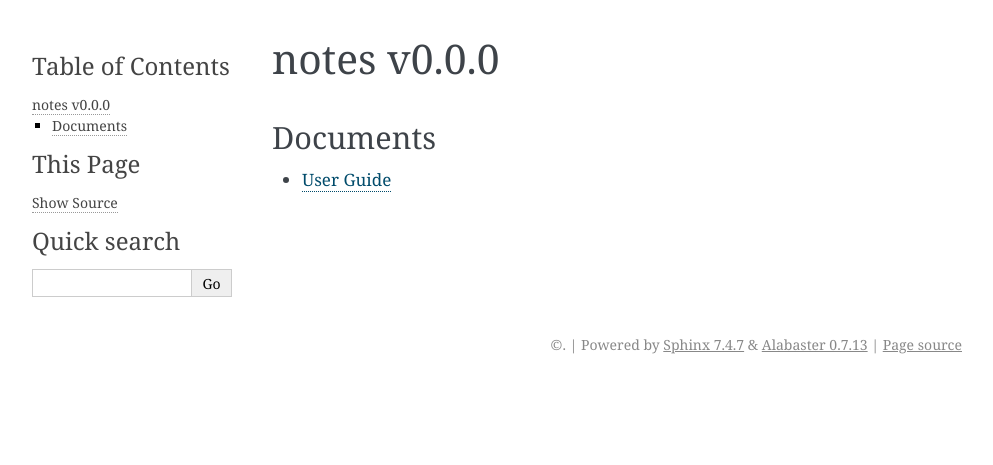
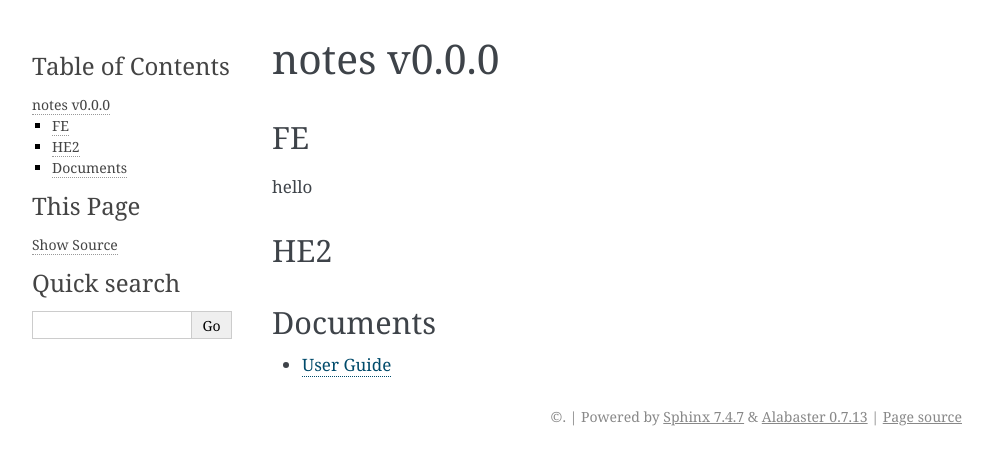
Before and after one commit to codingcindy/notes, a Sphinx documentation site: the page built from docs/README.md, in a window 1280 px wide. Shown: the top 465 px of the page, without its empty margins (148-1141 px from the left). Built offline with Sphinx 7.4.7, drawn with Linux system fonts in a browser that asks for light colours; pages that are not in the unit, such as notebooks, are missing from menus.

Commit message:
Update README.md

```diff
--- a/docs/README.md
+++ b/docs/README.md
@@ -1,4 +1,10 @@
 # notes v0.0.0
+
+## FE
+hello
+
+## HE2
+
 
 Documents
 --------
```
